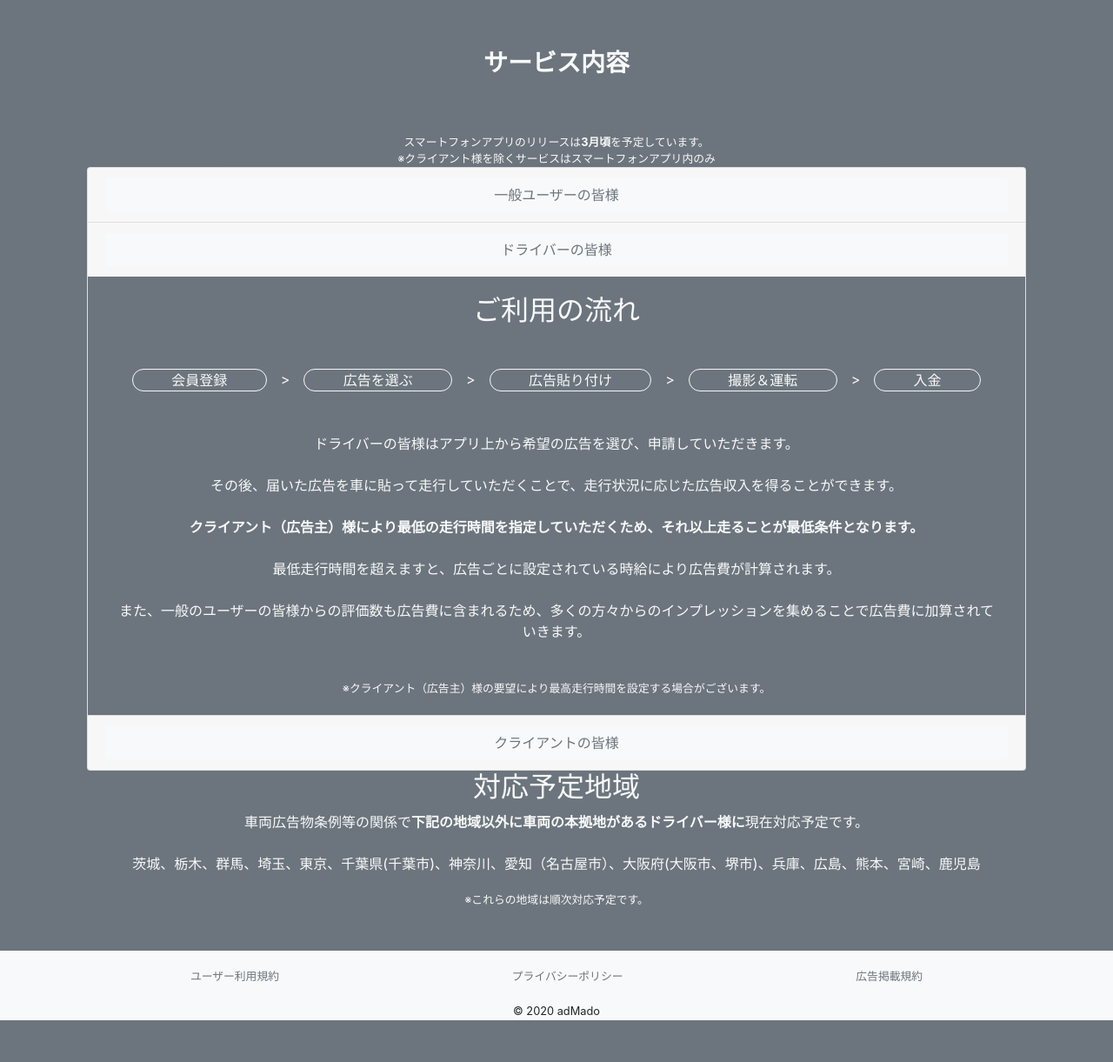
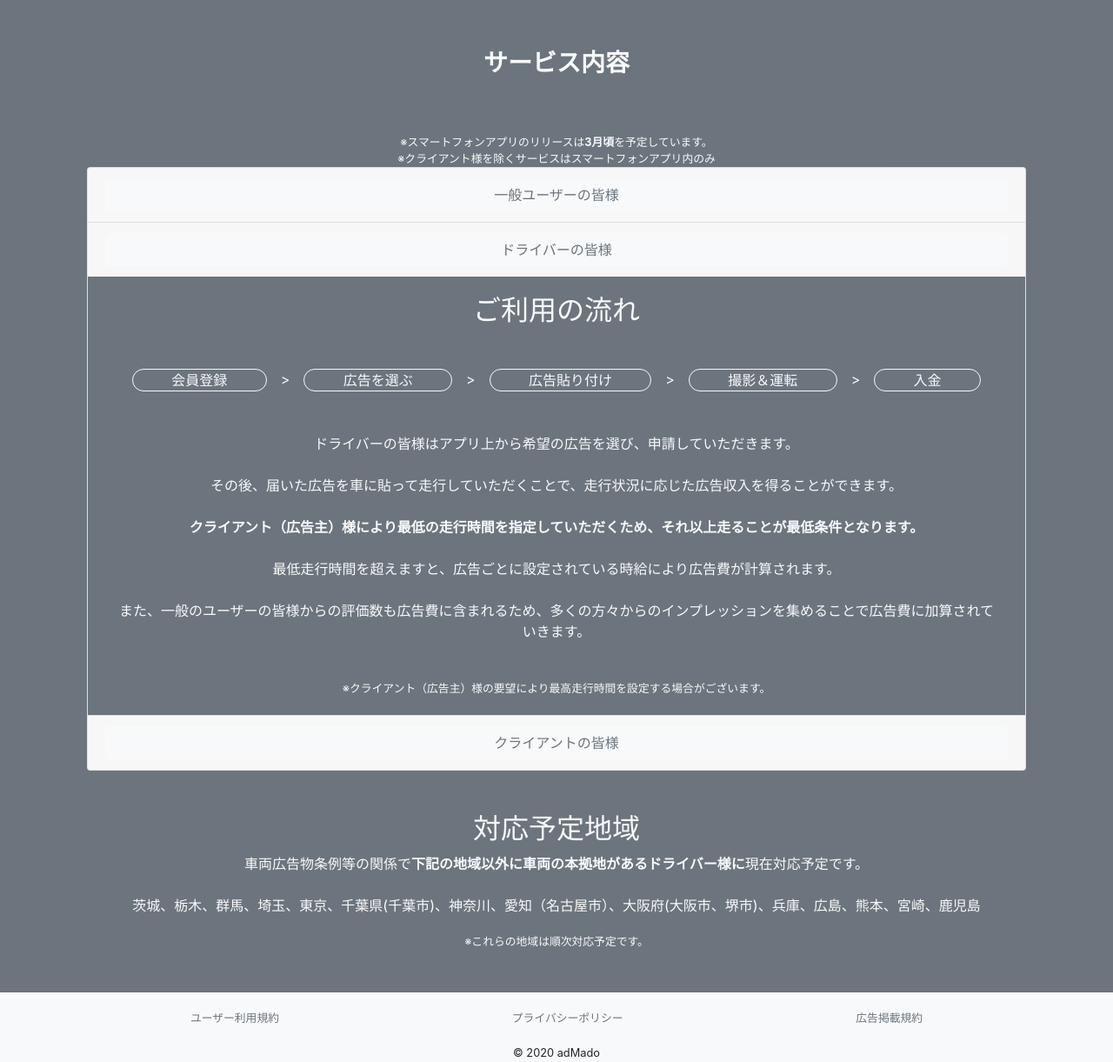
Before and after one commit to blue-hage/admado-official.com, a Flask app: page /services/driver in a window 1280 px wide. Shown: the part 76-1297 px from the top of the page at 87% size. Before the commit the page ends 1249 px from the top, so only its background shows below. Run offline with Flask 2, Linux system fonts and the light colour scheme.

Commit message:
front changes some

```diff
--- a/templates/services.html
+++ b/templates/services.html
@@ -3,10 +3,10 @@
 {% block head %}サービス内容{% endblock %}
 
 {% block content %}
-<small>スマートフォンアプリのリリースは<span class="font-weight-bold">3月頃</span>を予定しています。</small>
+<small>※スマートフォンアプリのリリースは<span class="font-weight-bold">3月頃</span>を予定しています。</small>
 <small>※クライアント様を除くサービスはスマートフォンアプリ内のみ</small>
 <div class="container">
-  <div class="accordion" id="services">
+  <div class="accordion mb-5" id="services">
     <div class="card">
       <div class="card-header" id="headingGeneral">
         <h2 class="mb-0">
```
Also changed, not shown: 2 other files.
